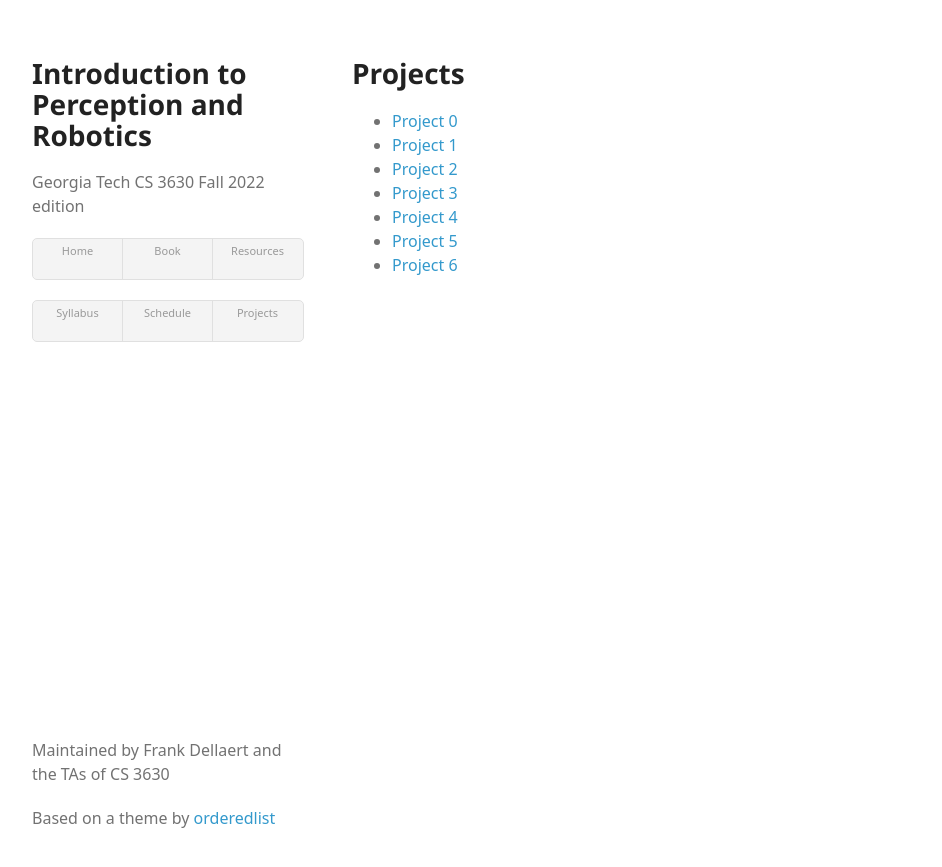
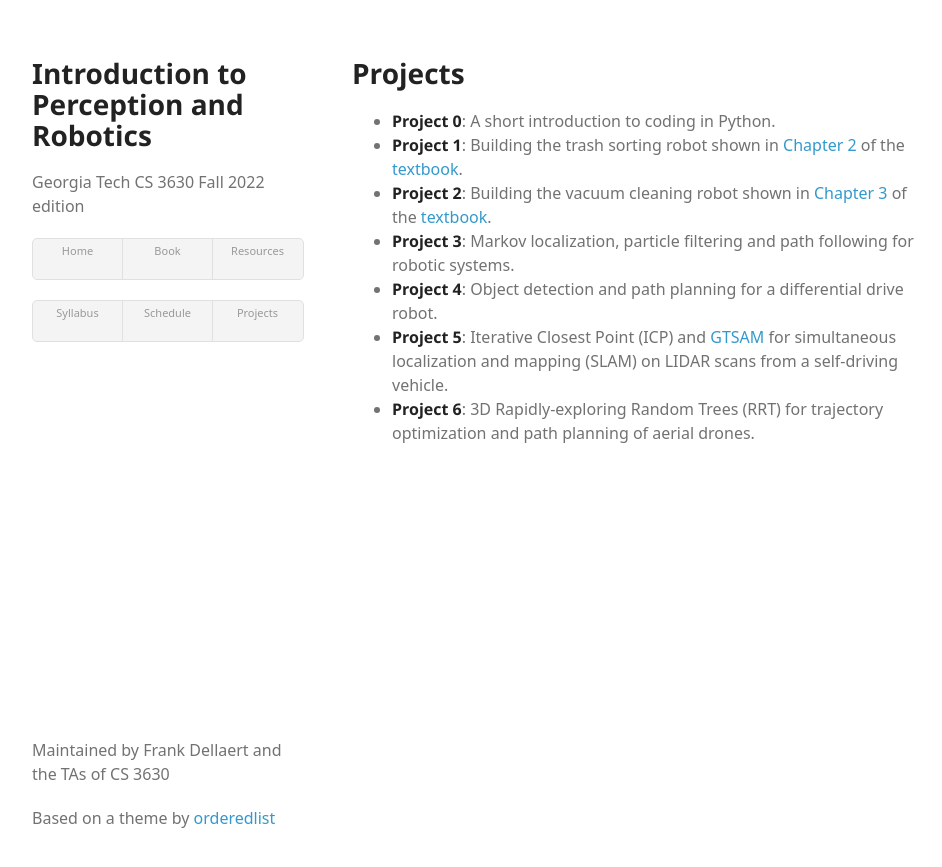
Before and after one commit to dellaert/22F-3630, a Jekyll site: the page built from projects.md, in a window 1280 px wide. Shown: the top 867 px of the page, without its empty margins (158-1100 px from the left). Built offline with Jekyll 4.4.1, drawn with Linux system fonts in a browser that asks for light colours; some web fonts are replaced.

Commit message:
Filled bullet descriptions for semester projects.

```diff
--- a/projects.md
+++ b/projects.md
@@ -5,10 +5,10 @@
 
 # Projects
 
-- [Project 0](projects/project0.md)
-- [Project 1](projects/project1.md)
-- [Project 2](projects/project2.md)
-- [Project 3](projects/project3.md)
-- [Project 4](projects/project4.md)
-- [Project 5](projects/project5.md)
-- [Project 6](projects/project6.md)
+- **Project 0**: A short introduction to coding in Python.
+- **Project 1**: Building the trash sorting robot shown in [Chapter 2](http://www.roboticsbook.org/S20_sorter_intro.html) of the [textbook](http://www.roboticsbook.org/intro.html).
+- **Project 2**: Building the vacuum cleaning robot shown in [Chapter 3](http://www.roboticsbook.org/S30_vacuum_intro.html) of the [textbook](http://www.roboticsbook.org/intro.html).
+- **Project 3**: Markov localization, particle filtering and path following for robotic systems.
+- **Project 4**: Object detection and path planning for a differential drive robot.
+- **Project 5**: Iterative Closest Point (ICP) and [GTSAM](https://gtsam.org/) for simultaneous localization and mapping (SLAM) on LIDAR scans from a self-driving vehicle.
+- **Project 6**: 3D Rapidly-exploring Random Trees (RRT) for trajectory optimization and path planning of aerial drones.
```
